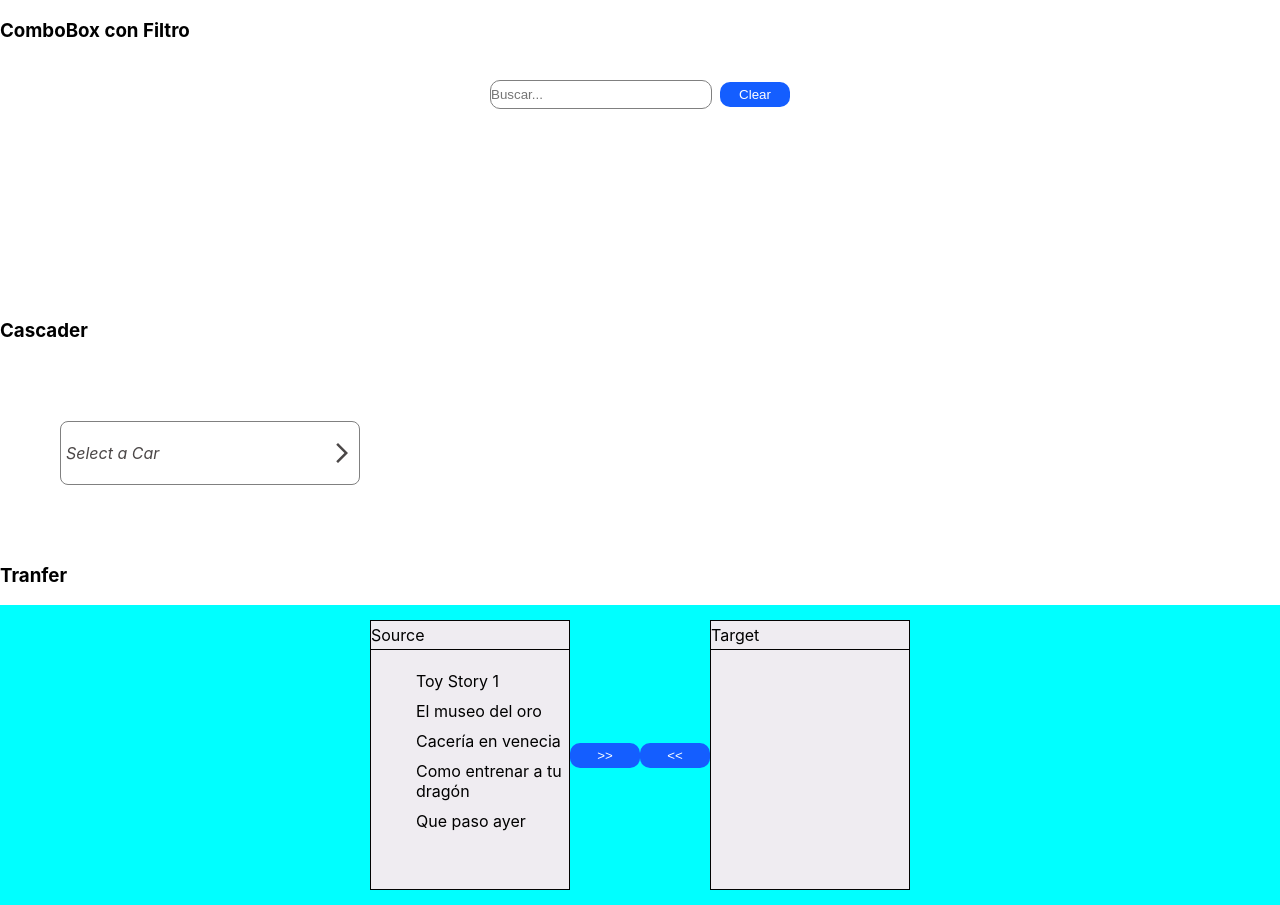
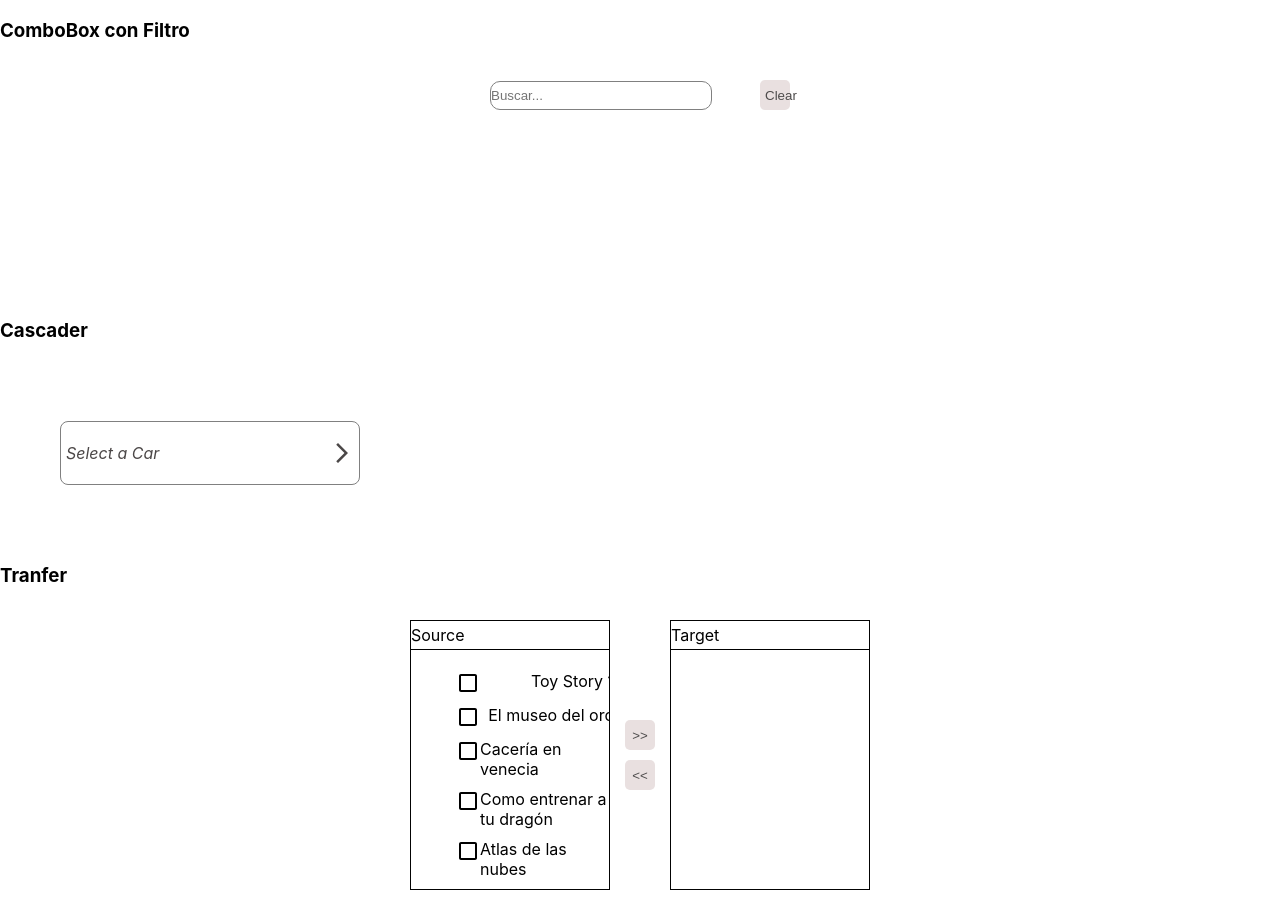
Before and after one commit to LuisaHernandez0928/React2.0, a React (Create React App) app in the folder components/: page / in a window 1280 px wide. Built offline with nearby package versions, Linux system fonts and the light colour scheme.

Commit message:
implemented iteration in the index selected to be able to chose and transfer multiple option at the same time

```diff
--- a/components/src/App.js
+++ b/components/src/App.js
@@ -97,7 +97,7 @@
       <h3>Cascader</h3>
       <Cascader data={menusDesplegables} />
       <h3>Tranfer</h3>
-      <Transfer options={opciones} />
+      <Transfer peliculasVistas={opciones} />
     </div>
   );
 
--- a/components/src/components/transfer/index.js
+++ b/components/src/components/transfer/index.js
@@ -1,43 +1,79 @@
-import React, { useState } from 'react';
-import styles from './index.module.css'
+import React, { useState } from "react";
+import styles from "./index.module.css";
+import CheckBoxOutlineBlankIcon from "@mui/icons-material/CheckBoxOutlineBlank";
+import CheckBoxIcon from '@mui/icons-material/CheckBox';
 
-const Transfer = () => {
-  const peliculasVistas = ["Toy Story 1", "El museo del oro", "Cacería en venecia", "Como entrenar a tu dragón", "Que paso ayer"];
-
+const Transfer = ({ peliculasVistas }) => {
   const [sourceList, setSourceList] = useState(peliculasVistas);
   const [targetList, setTargetList] = useState([]);
+  const [clickedSource, setclickedSource] = useState(false);
+  const [indexSelected, setIndexSelected] = useState([]);
+
+  const notifyClick = (index) =>{
+    setclickedSource(!clickedSource);
+    indexSelected.push(index)
+  }
 
   const moveItem = (index, source, target) => {
     const sourceCopy = [...source];
     const targetCopy = [...target];
 
-    const [movedItem] = sourceCopy.splice(index, 1);
-    targetCopy.push(movedItem);
+    for(let i = 0; i < indexSelected.length;i++){
+      const [movedItem] = sourceCopy.splice(indexSelected[i], 1);
+      targetList.push(movedItem);
+    }
 
-    source === sourceList ? setSourceList(sourceCopy) : setTargetList(targetCopy);
+    setIndexSelected([])
+
+    source === sourceList
+      ? setSourceList(sourceCopy)
+      : setTargetList(targetCopy);
   };
 
   return (
     <div className={styles.mainContainer}>
       <div className={styles.boxOptions}>
-        <div style={{borderBottom:"1px solid black", width:"100%", padding:"4px"}}>Source</div>
-        <ul type="checkbox">
+        <div
+          style={{
+            borderBottom: "1px solid black",
+            width: "100%",
+            padding: "4px",
+          }}
+        >
+          Source
+        </div>
+        <ul>
           {sourceList.map((item, index) => (
-            <li type="checkbox" key={index} onClick={() => moveItem(index, sourceList, targetList)}>
+            <li
+              key={index}
+              onClick={() => notifyClick(index)}
+            >
+              {indexSelected.includes(index) ? <CheckBoxIcon/> : <CheckBoxOutlineBlankIcon/> }
               {item}
             </li>
           ))}
         </ul>
       </div>
-      <div>
-        <button onClick={() => setSourceList([])}>&gt;&gt;</button>
-        <button onClick={() => setTargetList([])}>&lt;&lt;</button>
+      <div className={styles.moveButtons}>
+        <button onClick={() =>  moveItem(indexSelected, sourceList, targetList)}>&gt;&gt;</button>
+        <button onClick={() =>  moveItem(indexSelected, sourceList, targetList)}>&lt;&lt;</button>
       </div>
       <div className={styles.boxOptions}>
-        <div style={{borderBottom:"1px solid black", width:"100%", padding:"4px"}}>Target</div>
+        <div
+          style={{
+            borderBottom: "1px solid black",
+            width: "100%",
+            padding: "4px",
+          }}
+        >
+          Target
+        </div>
         <ul>
           {targetList.map((item, index) => (
-            <li key={index} onClick={() => moveItem(index, targetList, sourceList)}>
+            <li
+              key={index}
+              onClick={() => moveItem(index, targetList, sourceList)}
+            >
               {item}
             </li>
           ))}
--- a/components/src/components/transfer/index.module.css
+++ b/components/src/components/transfer/index.module.css
@@ -5,7 +5,7 @@
   align-items: center;
   width: 100%;
   height: 300px;
-  background-color: aqua;
+  background-color: rgb(255, 255, 255);
   color: black;
 }
 
@@ -17,12 +17,30 @@
   width: 200px;
   height: 90%;
   border: 1px solid rgb(3, 3, 3);
-  background-color: rgb(239, 236, 241);
+  background-color: white;
   color: black;
   overflow-y: scroll;
   box-sizing: border-box;
 }
 
+.moveButtons{
+  display: flex;
+  flex-direction: column;
+  justify-content: center;
+ align-items: center;
+  width: 60px;
+  height: 100%;
+  box-sizing: border-box;
+  gap: 10px;
+}
+
+button{
+  width: 30px;
+  background-color: rgb(233, 224, 224);
+  height: 30px;
+  border-radius: 5px;
+  color: rgb(77, 75, 75);
+}
 li{
  color:black;
  padding: 5px;
```
